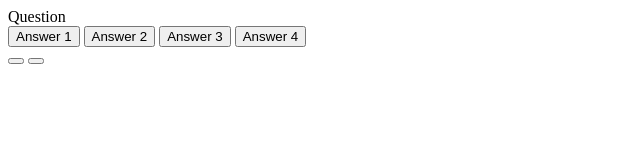
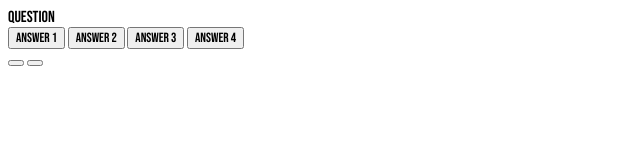
Before and after one commit to RikkieBobby/JS-Ireland-Quiz, a plain HTML site: page index.html in a window 1280 px wide. Shown: the whole page, without its empty margins (0-640 px from the left). Drawn offline with Linux system fonts and the light colour scheme.

Commit message:
add links to google fonts

```diff
--- a/assets/css/style.css
+++ b/assets/css/style.css
@@ -0,0 +1,6 @@
+@import url("https://fonts.googleapis.com/css2?family=Bebas+Neue&display=swap");
+
+*, *::before, *::after {
+    box-sizing: border-box;
+    font-family: 'Bebas Neue', sans-serif;
+}
--- a/index.html
+++ b/index.html
@@ -3,6 +3,7 @@
 <head>
     <meta charset="UTF-8">
     <meta name="viewport" content="width=device-width, initial-scale=1.0">
+    <link href="https://fonts.googleapis.com/css2?family=Bebas+Neue&display=swap" rel="stylesheet">
     <link rel="stylesheet" href="assets/css/style.css">
     <title>JS Ireland Quiz</title>
 </head>
```
